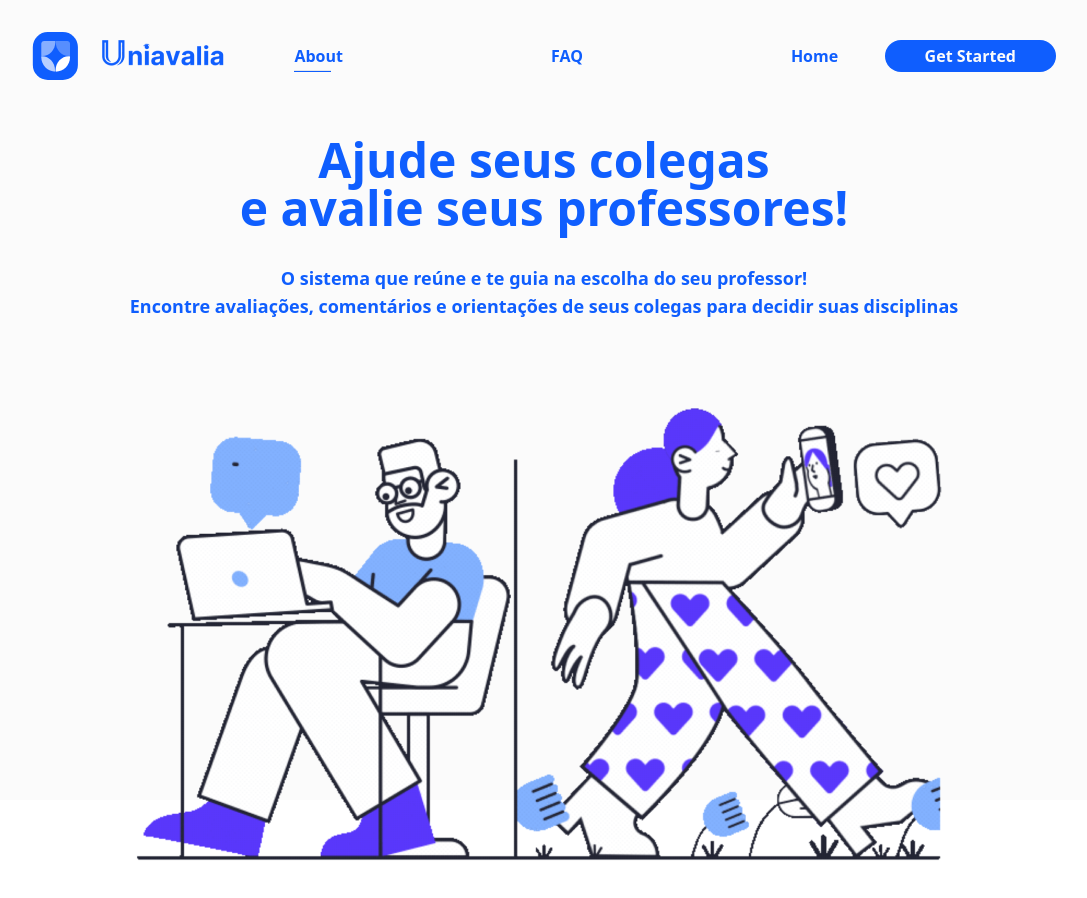
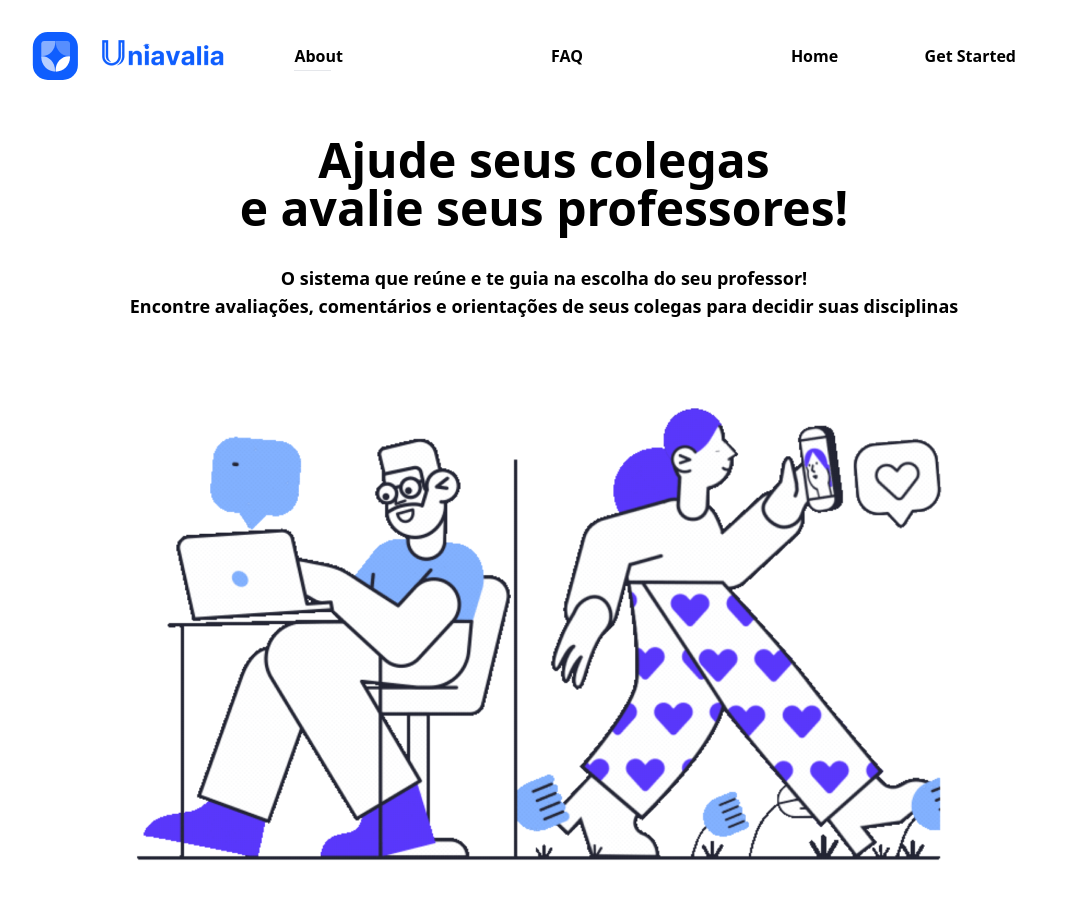
Before and after one commit to LeandroKornelius/UniAvalia-Front, a Next.js app: page / in a window 1280 px wide. Shown: the top 898 px of the page, without its empty margins (96-1183 px from the left). Built offline with nearby package versions, Linux system fonts and the light colour scheme.

Commit message:
🖌️ style: adding custom colors to tailwind

```diff
--- a/src/components/Button.tsx
+++ b/src/components/Button.tsx
@@ -1,12 +1,5 @@
-import { useRouter } from 'next/router';
 
-export default function Button({ btnText }: { btnText: string }) {
-    const router = useRouter();
-
-    const handleButtonClick = () => {
-        router.push('/login');
-    };
-
+export default function Button({ btnText, handleButtonClick }: { btnText: string, handleButtonClick: () => void }) {
     return (
         <button
             className="text-light-white font-semibold bg-light-blue px-10 py-1 rounded-2xl"
--- a/src/components/RegularInput.tsx
+++ b/src/components/RegularInput.tsx
@@ -1,4 +1,3 @@
-import React from 'react';
 
 export default function RegularInput({ required, inputType, inputPlaceholder, iconPath, iconAlt }: { required: boolean, inputType: string, inputPlaceholder: string, iconPath: string, iconAlt: string }) {
     return (
--- a/tailwind.config.ts
+++ b/tailwind.config.ts
@@ -14,9 +14,12 @@ const config: Config = {
           "conic-gradient(from 180deg at 50% 50%, var(--tw-gradient-stops))",
       },
       colors: {
-        'light-white': '#FBFBFB',
-        'light-blue': '#0F5EFE',
-        'light-gray': '#F5F5F5',
+        'white': '#F2F2F2',
+        'black': '#1C1C1C',
+        'pink': '#F539AA',
+        'blue': '#0F5EFE',
+        'orange': '#FCBD4C',
+        'green': '#1DDF8C',
       },
     },
   },
```
